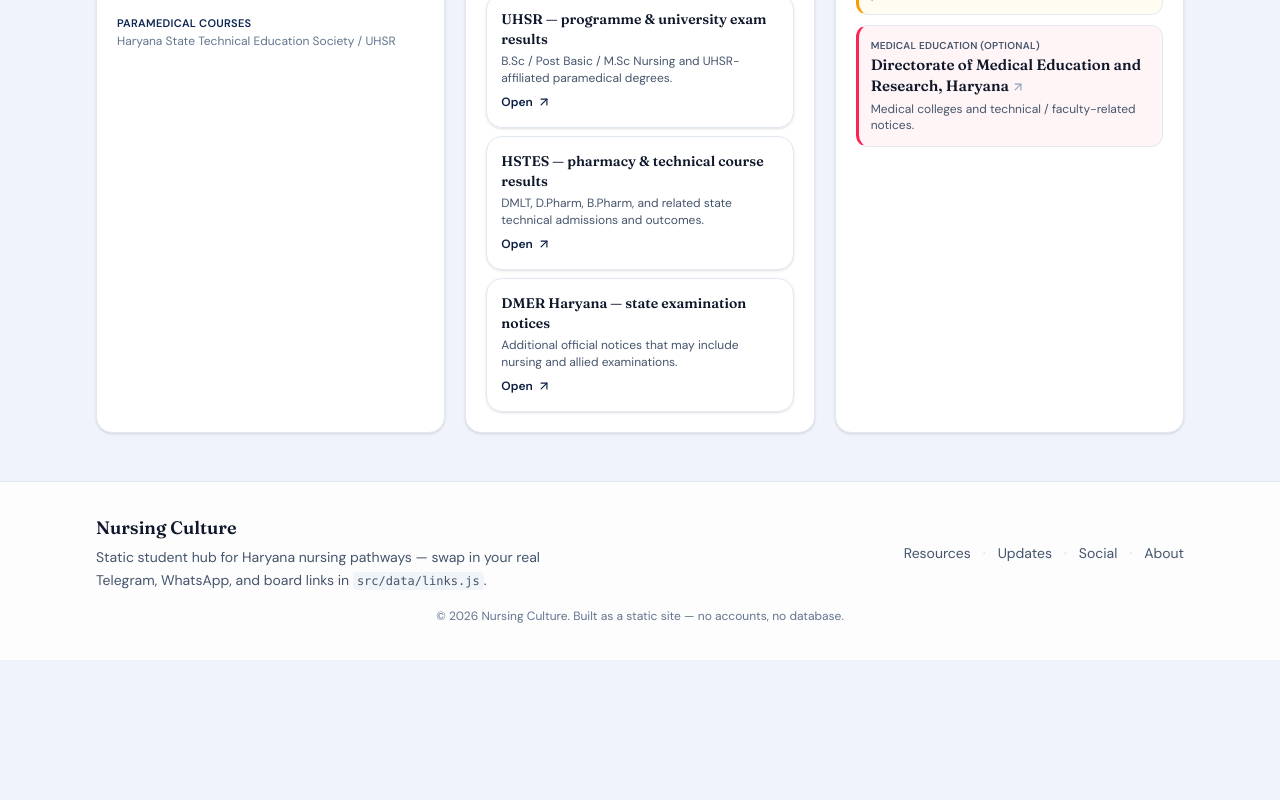
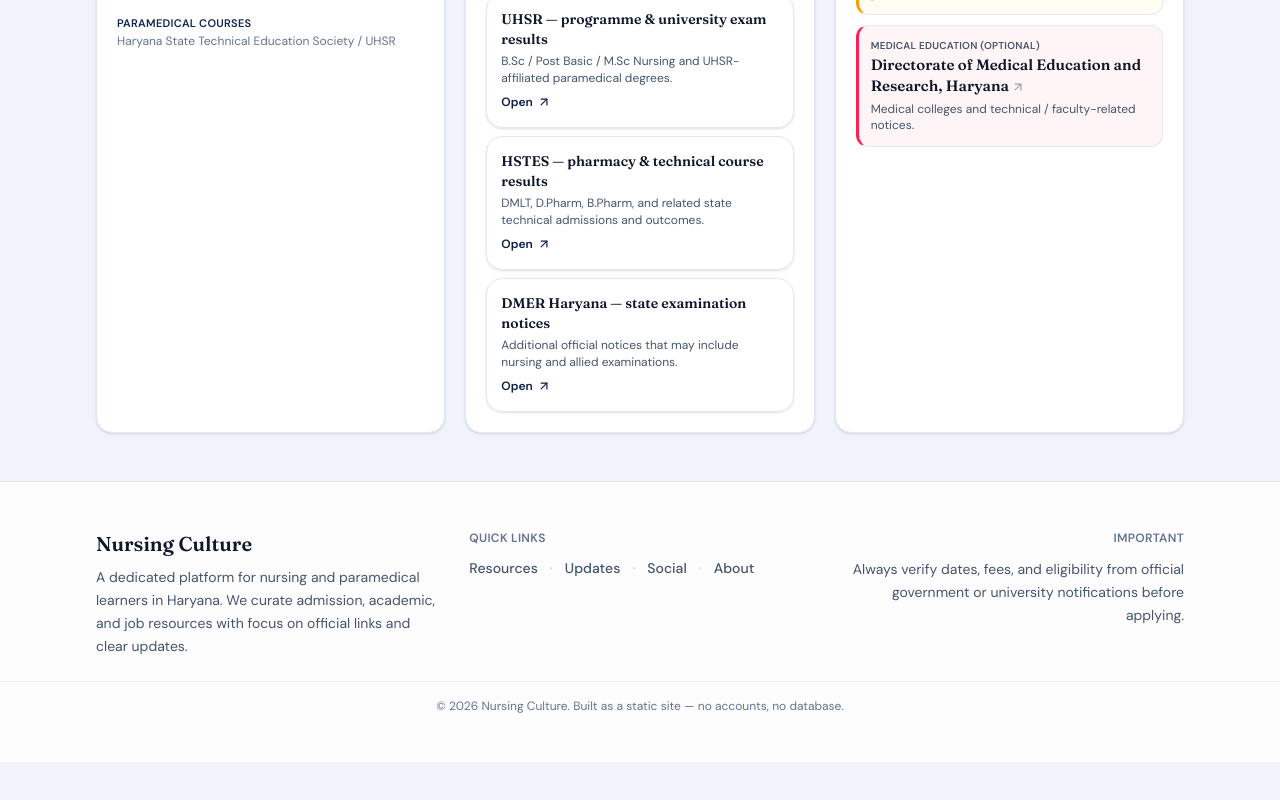
Before and after one commit to mnishjangra/nursing, a React (Vite) app: page / in a window 1280 px wide. Shown: the part 2565-3365 px from the top of the page. Built offline with nearby package versions, Linux system fonts and the light colour scheme.

Commit message:
allignment correct

```diff
--- a/src/components/Footer.jsx
+++ b/src/components/Footer.jsx
@@ -3,22 +3,23 @@
 
 export function Footer() {
   return (
-    <footer className="border-t border-slate-200 bg-white/85 py-8 dark:border-zinc-700/70 dark:bg-zinc-900/65 dark:backdrop-blur-xl">
-      <div className="mx-auto flex max-w-6xl flex-col gap-4 px-4 sm:flex-row sm:items-center sm:justify-between sm:px-6 lg:px-8">
-        <div>
-          <p className="font-display text-lg font-semibold text-slate-900 dark:text-zinc-50">
+    <footer className="border-t border-slate-200 bg-white/85 py-10 sm:py-12 dark:border-zinc-700/70 dark:bg-zinc-900/65 dark:backdrop-blur-xl">
+      <div className="mx-auto grid max-w-6xl gap-8 px-4 sm:px-6 lg:grid-cols-3 lg:px-8">
+        <div className="text-left">
+          <p className="font-display text-xl font-semibold text-slate-900 dark:text-zinc-50">
             {site.name}
           </p>
-          <p className="mt-1 max-w-md text-sm leading-relaxed text-slate-600 dark:text-zinc-400">
-            Static student hub for Haryana nursing pathways — swap in your real Telegram, WhatsApp,
-            and board links in{' '}
-            <code className="rounded bg-slate-100 px-1 py-0.5 text-xs dark:bg-zinc-800 dark:text-zinc-200">
-              src/data/links.js
-            </code>
-            .
+          <p className="mt-2 max-w-lg text-sm leading-relaxed text-slate-600 dark:text-zinc-400">
+            A dedicated platform for nursing and paramedical learners in Haryana. We curate
+            admission, academic, and job resources with focus on official links and clear updates.
           </p>
         </div>
-        <div className="flex flex-wrap gap-3 text-sm text-slate-600 dark:text-zinc-200">
+
+        <div className="text-left">
+          <p className="text-xs font-semibold uppercase tracking-wide text-slate-500 dark:text-zinc-300">
+            Quick links
+          </p>
+          <div className="mt-3 flex flex-wrap items-center gap-3 text-sm font-medium text-slate-600 dark:text-zinc-200">
             <Link className="hover:text-brand-700 dark:hover:text-brand-300" to="/resources">
               Resources
             </Link>
@@ -42,7 +43,18 @@
             </Link>
           </div>
         </div>
-      <p className="mt-4 pb-1 text-center text-xs text-slate-500 dark:text-zinc-500">
+
+        <div className="text-left lg:text-right">
+          <p className="text-xs font-semibold uppercase tracking-wide text-slate-500 dark:text-zinc-300">
+            Important
+          </p>
+          <p className="mt-3 text-sm leading-relaxed text-slate-600 dark:text-zinc-400">
+            Always verify dates, fees, and eligibility from official government or university
+            notifications before applying.
+          </p>
+        </div>
+      </div>
+      <p className="mt-6 border-t border-slate-200/70 pt-4 text-center text-xs text-slate-500 dark:border-zinc-700/60 dark:text-zinc-500">
         © {new Date().getFullYear()} {site.name}. Built as a static site — no accounts, no database.
       </p>
     </footer>
```
Lines whose indentation alone changed are shown as unchanged.
